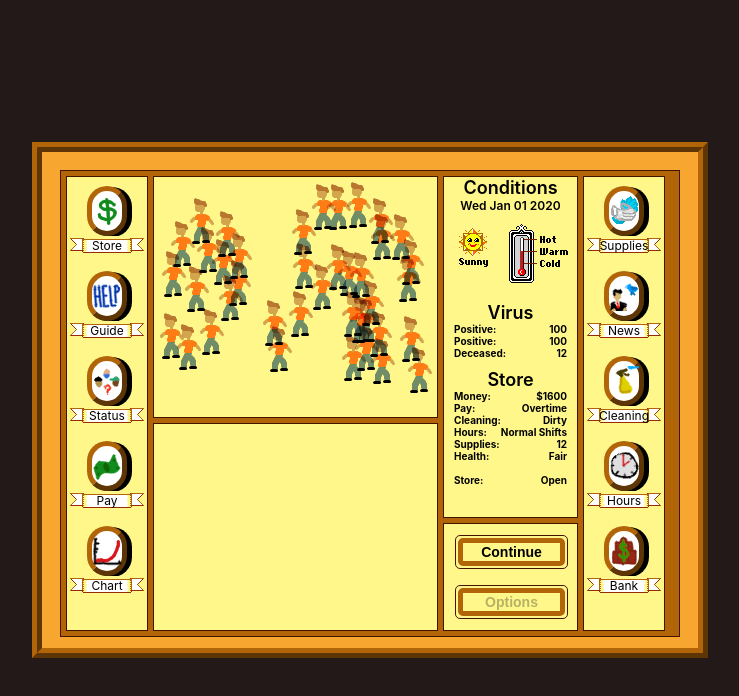
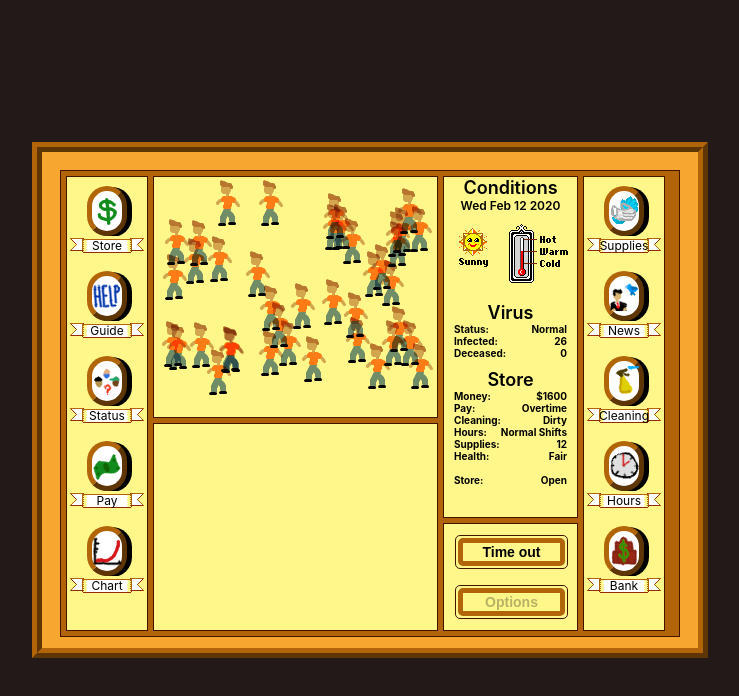
Before and after one commit to Macflash/quarantine-trail, a React (Create React App) app: page / in a window 1280 px wide. Shown: the top 696 px of the page, without its empty margins (270-1009 px from the left). Built offline with nearby package versions, Linux system fonts and the light colour scheme.

Commit message:
add basic virus updates

```diff
--- a/src/components/layout.tsx
+++ b/src/components/layout.tsx
@@ -103,7 +103,7 @@ function useStateAndView<T>(defaultValue: T, onChange?: () => void): [T, Setter<
 }
 
 export const Layout: React.FC = props => {
-    const [paused, setPaused] = React.useState(true);
+    const [paused, setPaused] = React.useState(false);
     const Pause = React.useCallback(() => setPaused(true), [setPaused]);
 
     const [view, setView] = useStateAndView<View>("Store", Pause);
@@ -113,26 +113,113 @@ export const Layout: React.FC = props => {
     const [hourQ, setHourQ] = useStateAndView<HourQuality>("Normal Shifts", ResetView);
     const [cleanQ, setCleanQ] = useStateAndView<CleaningQuality>("Dirty", ResetView);
 
-    const [date, setDate] = React.useState<Date>(new Date("01/01/2020"));
+    const [game, setGame] = React.useState<{
+        /** High = sumemr unrestricted (15%), Normal is about 10%, low is 5%, very low is 2.5%, forced quarantine is 1% */
+        infectRate: "Festival" | "Normal" | "Stay at Home" | "Shelter in Place" | "Forced Quarantine";
+
+        date: Date,
+        infected: number,
+        deceased: number,
+
+        // business
+        money: number,
+        debt: number,
+        employees: any[],
+    }>({
+        infectRate: "Normal",
+
+        date: new Date("02/02/2020"),
+        infected: 1,
+        deceased: 0,
+
+        money: 1600,
+        debt: 10000,
+        employees: []
+    });
+
+    const { infectRate, date, infected, deceased } = game;
 
     const [log, setLog] = React.useState<string[]>([]);
 
     React.useEffect(() => {
         // advance the days!
-        if (!paused) {
-            setTimeout(() => {
+        setTimeout(() => {
+            console.log("running")
+            if (!paused) {
+                // increment date
                 let newDate = new Date(date);
                 newDate.setDate(newDate.getDate() + 1);
-                setDate(newDate);
-            }, 4000);
-        }
-    }, [paused, date])
 
-    React.useEffect(() => {
-        var audio = new Audio(intro_theme);
-        audio.volume = .25;
-        audio.play();
-    }, []);
+                // increment virus
+                // 10% seems about reasonable
+                // slightly slow at first, slightly fast later
+                // we can adjust this as the town either imposes quarantine or not
+                let growthRate = .1;
+                const FestivalGrowth = .3;
+                const NormalGrowth = .15;
+                const StayHomeGrowth = .125;
+                const ShelterGrowth = .075;
+                const ForcedQuarantineGrowth = .025;
+                switch (infectRate) {
+                    case "Festival":
+                        growthRate = FestivalGrowth;
+                        break;
+                    case "Normal":
+                        growthRate = NormalGrowth;
+                        break;
+                    case "Stay at Home":
+                        growthRate = StayHomeGrowth;
+                        break;
+                    case "Shelter in Place":
+                        growthRate = ShelterGrowth;
+                        break;
+                    case "Forced Quarantine":
+                        growthRate = ForcedQuarantineGrowth;
+                        break;
+                }
+
+                const deaths = Math.round(infected * .01 * Math.random());
+                const decrease = Math.round((infected / 21) * Math.random());
+                const increase = Math.round((infected * growthRate) + (Math.random() * 2));
+                console.log("infections", increase, infected + increase);
+
+                let newInfectRate = infectRate
+                if(increase > 100){
+                    // chance to go to other stages
+                    if(growthRate > StayHomeGrowth && Math.random() < .1){
+                        console.log("going to stay at home!")
+                        newInfectRate = "Stay at Home";
+                    }
+                    else if(Math.random() < .01){
+                        console.log("going to shelter in place!")
+                        newInfectRate = "Shelter in Place";
+                    }
+                }
+                else if(increase > 10){
+                    // chance to go to other stages
+                    if(growthRate > StayHomeGrowth && Math.random() < .05){
+                        console.log("going to stay at home!")
+                        newInfectRate = "Stay at Home";
+                    }
+                }
+                else {
+                    if(growthRate < NormalGrowth && Math.random() < .1){
+
+                        console.log("going to normal!")
+                        newInfectRate = "Normal";
+                    }
+                }
+
+                setGame({
+                    ...game,
+                    date: newDate,
+                    infected: infected + increase - decrease - deaths,
+                    deceased: deceased + deaths,
+                    infectRate: newInfectRate,
+                });
+            }
+        }, 500);
+    }, [paused, game])
 
     let centerMenu = <StoreDisplay customers={40} height={220} width={280} />;
     switch (view) {
@@ -212,9 +299,9 @@ export const Layout: React.FC = props => {
 
                 <div style={{ ...headerStyle, marginTop: 10 }}>Virus</div>
                 <div style={{ ...bodyStyle }}>
-                    <BodyRow left="Positive:" right="100" />
-                    <BodyRow left="Positive:" right="100" />
-                    <BodyRow left="Deceased:" right="12" />
+                    <BodyRow left="Status:" right={infectRate} />
+                    <BodyRow left="Infected:" right={infected} />
+                    <BodyRow left="Deceased:" right={deceased} />
                 </div>
 
                 <div style={{ ...headerStyle, marginTop: 10 }}>Store</div>
@@ -249,7 +336,7 @@ export const Layout: React.FC = props => {
     </div>;
 }
 
-export const BodyRow: React.FC<{ left: string, right: string }> = props => {
+export const BodyRow: React.FC<{ left: React.ReactNode, right: React.ReactNode }> = props => {
     return <div style={{ display: "flex", justifyContent: "space-between" }}>
         <div>{props.left}</div>
         <div>{props.right}</div>
@@ -276,7 +363,7 @@ export const MenuItem: React.FC<{ name?: View, image?: string, onClick?: () => v
 
 export const VerticalMenu: React.FC<{ items?: { name: View, image?: string }[], setView: (newView: View) => void }> = props => {
     return <div style={{ ...basicBoxStyle, width: 80, display: "flex", flexDirection: "column", alignItems: "center" }}>
-        {props.items?.map(item => <MenuItem {...item} onClick={() => { props.setView(item.name) }} />)}
+        {props.items?.map((item, index) => <MenuItem key={index} {...item} onClick={() => { props.setView(item.name) }} />)}
         {/* TODO: Add menu items here! */}
     </div>;
 }
```
